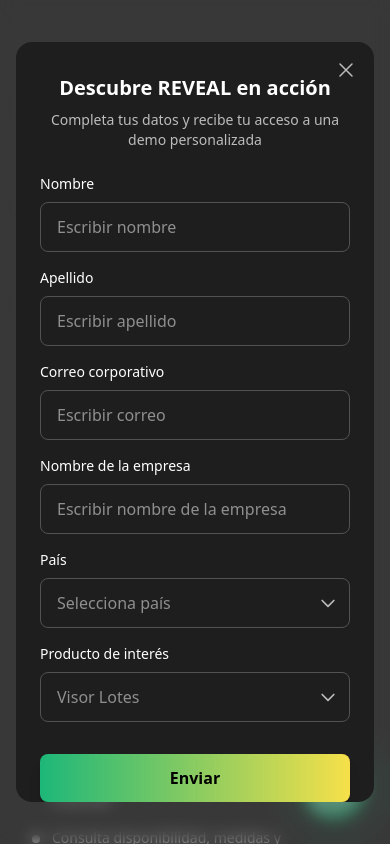
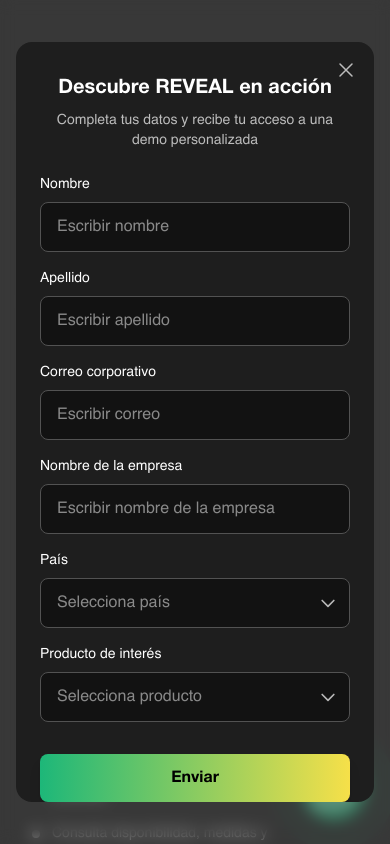
Before and after one commit to mijael03/Reveal-Landing, a React (Vite) app: page / in a window 390 px wide. Both pictures are taken after a click on the button "Solicita una demo". Shown: the part 2546-3390 px from the top of the page. Built offline with nearby package versions, Linux system fonts and the light colour scheme.

Commit message:
feature: Add fonts and fixes in layout

```diff
--- a/src/components/DemoModal.tsx
+++ b/src/components/DemoModal.tsx
@@ -85,7 +85,7 @@
                                 value={formData.nombre}
                                 onChange={handleInputChange}
                                 placeholder="Escribir nombre"
-                                className="w-full px-4 py-3 bg-transparent border border-neutral-600 rounded-lg text-white placeholder-white/50 focus:outline-none focus:border-white/50 transition-colors"
+                                className="w-full px-4 py-3 border border-neutral-600 bg-primary-overlay rounded-lg text-white placeholder-white/50 focus:outline-none focus:border-white/50 transition-colors"
                                 required
                             />
                         </div>
@@ -99,7 +99,7 @@
                                 value={formData.apellido}
                                 onChange={handleInputChange}
                                 placeholder="Escribir apellido"
-                                className="w-full px-4 py-3 bg-transparent border border-neutral-600 rounded-lg text-white placeholder-white/50 focus:outline-none focus:border-white/50 transition-colors"
+                                className="w-full px-4 py-3 border border-neutral-600 bg-primary-overlay rounded-lg text-white placeholder-white/50 focus:outline-none focus:border-white/50 transition-colors"
                                 required
                             />
                         </div>
@@ -117,7 +117,7 @@
                                 value={formData.correo}
                                 onChange={handleInputChange}
                                 placeholder="Escribir correo"
-                                className="w-full px-4 py-3 bg-transparent border border-neutral-600 rounded-lg text-white placeholder-white/50 focus:outline-none focus:border-white/50 transition-colors"
+                                className="w-full px-4 py-3 border border-neutral-600 bg-primary-overlay rounded-lg text-white placeholder-white/50 focus:outline-none focus:border-white/50 transition-colors"
                                 required
                             />
                         </div>
@@ -131,7 +131,7 @@
                                 value={formData.empresa}
                                 onChange={handleInputChange}
                                 placeholder="Escribir nombre de la empresa"
-                                className="w-full px-4 py-3 bg-transparent border border-neutral-600 rounded-lg text-white placeholder-white/50 focus:outline-none focus:border-white/50 transition-colors"
+                                className="w-full px-4 py-3 border border-neutral-600 bg-primary-overlay rounded-lg text-white placeholder-white/50 focus:outline-none focus:border-white/50 transition-colors"
                                 required
                             />
                         </div>
@@ -148,7 +148,7 @@
                                     name="pais"
                                     value={formData.pais}
                                     onChange={handleInputChange}
-                                    className="w-full px-4 py-3 bg-transparent border border-neutral-600 rounded-lg text-white/50 focus:outline-none focus:border-white/50 transition-colors appearance-none cursor-pointer"
+                                    className="w-full px-4 py-3 border border-neutral-600 bg-primary-overlay rounded-lg text-white/50 focus:outline-none focus:border-white/50 transition-colors appearance-none cursor-pointer"
                                     required
                                 >
                                     <option value="" className="bg-neutral-900 text-white/50">Selecciona país</option>
@@ -176,10 +176,10 @@
                                     name="producto"
                                     value={formData.producto}
                                     onChange={handleInputChange}
-                                    className="w-full px-4 py-3 bg-transparent border border-neutral-600 rounded-lg text-white/50 focus:outline-none focus:border-white/50 transition-colors appearance-none cursor-pointer"
+                                    className="w-full px-4 py-3 border border-neutral-600 bg-primary-overlay rounded-lg text-white/50 focus:outline-none focus:border-white/50 transition-colors appearance-none cursor-pointer"
                                     required
                                 >
-                                    <option value="" className="bg-neutral-900 text-white/50">Visor Lotes</option>
+                                    <option value="" className="bg-neutral-900 text-white/50">Selecciona producto</option>
                                     <option value="visor-lotes" className="bg-neutral-900 text-white">Visor de lotes</option>
                                     <option value="visor-departamentos" className="bg-neutral-900 text-white">Visor de departamentos</option>
                                     <option value="todos-visores" className="bg-neutral-900 text-white">Todos los visores</option>
--- a/src/components/NavBar.tsx
+++ b/src/components/NavBar.tsx
@@ -92,7 +92,7 @@
                 <a
                   href="#process-section"
                   onClick={(e) => handleNavClick(e, 'process-section')}
-                  className="text-white text-2xl font-medium block pb-4"
+                  className="text-white text-2xl font-bold block pb-4"
                 >
                   ¿Cómo lo hacemos?
                 </a>
--- a/src/components/Process.tsx
+++ b/src/components/Process.tsx
@@ -59,7 +59,7 @@
                 {/* Header */}
                 <div className={`text-center mb-16 transition-all duration-800 ease-out ${isVisible ? 'opacity-100 translate-y-0' : 'opacity-0 translate-y-8'
                     }`}>
-                    <p className={`text-text-secondary text-lg tracking-[0.15em] transition-all duration-700 ease-out ${isVisible ? 'opacity-100 translate-y-0' : 'opacity-0 translate-y-8'
+                    <p className={`text-text-secondary text-lg font-bold tracking-[0.15em] transition-all duration-700 ease-out ${isVisible ? 'opacity-100 translate-y-0' : 'opacity-0 translate-y-8'
                         }`} style={{ transitionDelay: '200ms' }}>
                         ¿CÓMO LO HACEMOS?
                     </p>
@@ -113,7 +113,9 @@
                         {/* Center - Reveal Logo */}
                         <div className={`flex flex-col items-center my-14 transition-all duration-800 ease-out ${isVisible ? 'opacity-100 scale-100' : 'opacity-0 scale-90'
                             }`} style={{ transitionDelay: '1200ms' }}>
-                            <div className="w-44 h-44 bg-neutral-500 rounded-lg flex items-center justify-center mb-12 hover:scale-105 transition-transform duration-300">
+                            {/* Contenedor con borde gradiente */}
+                            <div className="rounded-lg p-[1px] mb-12 hover:scale-105 transition-transform duration-300 bg-gradient-green-yellow">
+                                <div className="w-44 h-44 bg-neutral-500 rounded-lg flex items-center justify-center">
                                     <div className="flex flex-col items-center">
                                         <img
                                             src="/icon.svg"
@@ -125,6 +127,7 @@
                                             alt="Reveal Logo"
                                             className="h-8"
                                         />
+                                    </div>
                                 </div>
                             </div>
                             <div className="w-64 h-32 p-4 flex flex-col justify-center">
@@ -266,6 +269,8 @@
                                 </p>
 
                                 <div className="flex items-center justify-center">
+                                    {/* Contenedor con borde gradiente */}
+                                    <div className="rounded-lg p-[1px] bg-gradient-green-yellow">
                                         <div className="w-20 h-20 bg-neutral-500 rounded-lg flex items-center justify-center">
                                             <div className="flex flex-col items-center">
                                                 <img
@@ -278,6 +283,7 @@
                                                     alt="Reveal Logo"
                                                     className="h-4"
                                                 />
+                                            </div>
                                         </div>
                                     </div>
                                 </div>
--- a/src/components/ProductShowcase.tsx
+++ b/src/components/ProductShowcase.tsx
@@ -90,7 +90,7 @@
                     >
                         <div className="space-y-8">
                             <div>
-                                <p className={`text-white text-xl font-bold gap-4 mb-4 tracking-[0.15em] uppercase transition-all duration-600 ease-out ${contentVisible && activeSlide === 0
+                                <p className={`text-[#AAAAAA] text-xl font-bold gap-4 mb-4 tracking-[0.15em] uppercase transition-all duration-600 ease-out ${contentVisible && activeSlide === 0
                                     ? 'opacity-100 translate-y-0'
                                     : 'opacity-0 translate-y-4'
                                     }`} style={{ transitionDelay: '100ms' }}>
@@ -139,7 +139,7 @@
                     >
                         <div className="space-y-8">
                             <div>
-                                <p className={`text-white text-xl font-bold mb-4 tracking-[0.15em] uppercase transition-all duration-600 ease-out ${contentVisible && activeSlide === 1
+                                <p className={`text-[#AAAAAA]  text-xl font-bold mb-4 tracking-[0.15em] uppercase transition-all duration-600 ease-out ${contentVisible && activeSlide === 1
                                     ? 'opacity-100 translate-y-0'
                                     : 'opacity-0 translate-y-4'
                                     }`} style={{ transitionDelay: '100ms' }}>
@@ -185,7 +185,7 @@
                 <div className="md:hidden flex flex-col space-y-8">
                     {/* Contenido de texto arriba */}
                     <div className="text-center">
-                        <p className={`text-white text-lg font-bold mb-4 tracking-[0.15em] uppercase transition-all duration-500 ease-out ${contentVisible ? 'opacity-100 translate-y-0' : 'opacity-0 translate-y-4'
+                        <p className={`text-[#AAAAAA] text-lg font-bold mb-4 tracking-[0.15em] uppercase transition-all duration-500 ease-out ${contentVisible ? 'opacity-100 translate-y-0' : 'opacity-0 translate-y-4'
                             }`}>
                             PRODUCTOS
                         </p>
@@ -201,9 +201,8 @@
                         </p>
 
                         {/* Divider con gradiente */}
-                        <div className={`gradient-divider my-8 transition-all duration-500 ease-out ${
-                            contentVisible ? 'opacity-100 scale-x-100' : 'opacity-0 scale-x-0'
-                        }`} style={{ transitionDelay: '300ms' }}></div>
+                        <div className={`gradient-divider my-8 transition-all duration-500 ease-out ${contentVisible ? 'opacity-100 scale-x-100' : 'opacity-0 scale-x-0'
+                            }`} style={{ transitionDelay: '300ms' }}></div>
 
                         {/* Features */}
                         <div className="space-y-4">
@@ -236,13 +235,30 @@
                             </video>
                         </div>
                     </div>
+                    {/* Indicadores del slider para móvil */}
+                    <div className="flex justify-center gap-6 mt-6">
+                        {slides.map((_, index) => (
+                            <button
+                                key={index}
+                                onClick={() => handleSlideChange(index)}
+                                disabled={isAnimating}
+                                className="w-12 h-12 transition-all duration-300 hover:scale-110 disabled:cursor-not-allowed"
+                            >
+                                <img
+                                    src={activeSlide === index ? "/slider_active.svg" : "/slider_inactive.svg"}
+                                    alt={`Slide ${index + 1}`}
+                                    className="w-full h-full"
+                                />
+                            </button>
+                        ))}
+                    </div>
                 </div>
             </div>
 
             {/* Indicadores del slider */}
             <div
                 ref={indicatorsFade.elementRef as React.RefObject<HTMLDivElement>}
-                className={`absolute bottom-0 md:bottom-20 left-1/2 transform -translate-x-1/2 flex gap-6 z-30 ${indicatorsFade.animationClasses}`}
+                className={`hidden md:flex absolute bottom-0 md:bottom-20 left-1/2 transform -translate-x-1/2 gap-6 z-30 ${indicatorsFade.animationClasses}`}
                 style={indicatorsFade.style}
             >
                 {slides.map((_, index) => (
--- a/src/index.css
+++ b/src/index.css
@@ -2,8 +2,22 @@
 /* en tu CSS principal */
 @config "../tailwind.config.js";
 
+@font-face {
+  font-family: "HelveticaCustom";
+  src: url("/fonts/Helvetica.ttf") format("truetype");
+  font-weight: 400;
+  font-style: normal;
+}
+
+@font-face {
+  font-family: "HelveticaCustom";
+  src: url("/fonts/HelveticaNeueBold.otf") format("opentype");
+  font-weight: 700;
+  font-style: normal;
+}
+
 :root {
-  font-family: system-ui, Avenir, Helvetica, Arial, sans-serif;
+  font-family: "HelveticaCustom", system-ui, Avenir, Helvetica, Arial, sans-serif;
 }
 
 /* Aplicar el color de fondo principal al body */
```
Also changed, not shown: src/components/Contact.tsx (+12 -12 lines), src/components/Footer.tsx (+3 -12 lines), public/fonts/Helvetica.ttf (added), public/fonts/HelveticaNeueBold.otf (added). Lines whose indentation alone changed are shown as unchanged.
